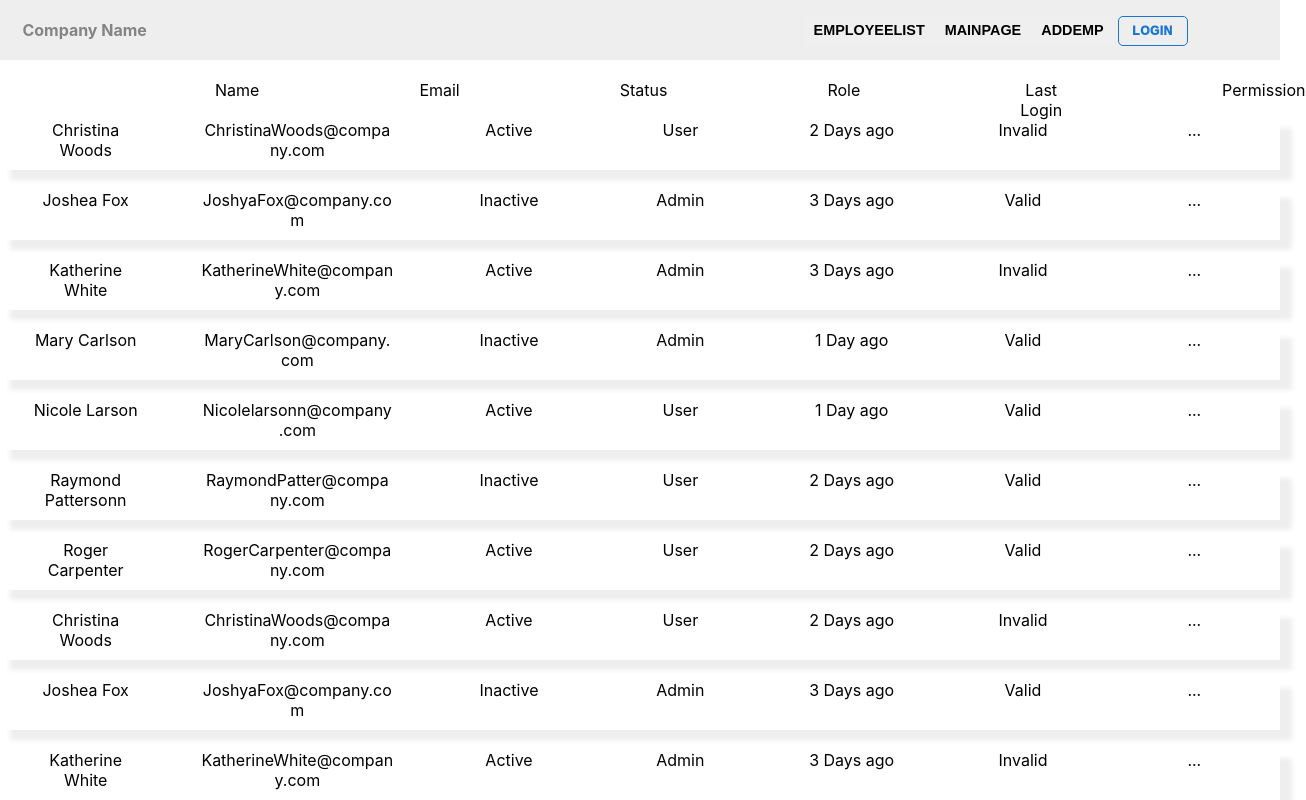
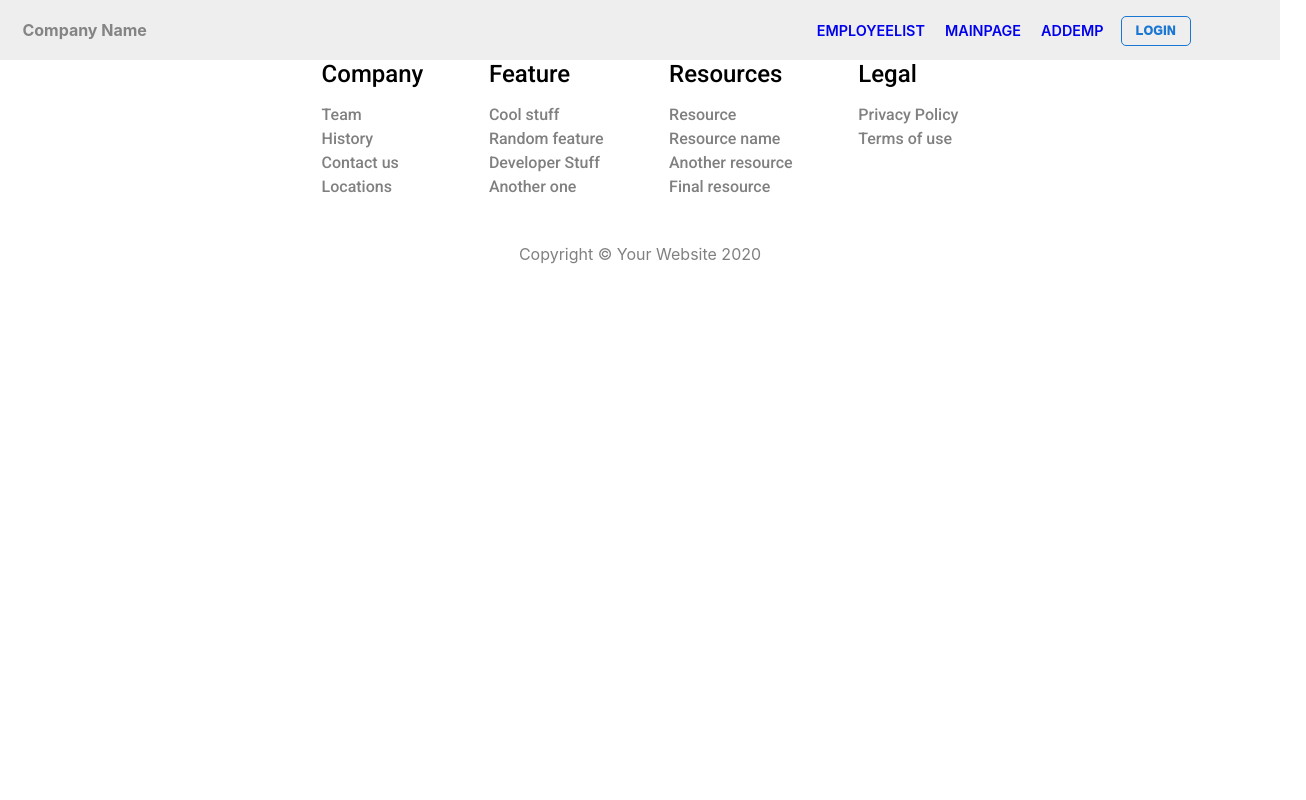
Before and after one commit to MIlanJP/Reactbasic-UI, a React (Create React App) app: page /EmpList in a window 1280 px wide. Shown: the top 800 px of the page, 1306 px wide, since content can reach past the window. Built offline with nearby package versions, Linux system fonts and the light colour scheme.

Commit message:
Added link to Navbar to with Link Tag

```diff
--- a/src/Components/NavBar.js
+++ b/src/Components/NavBar.js
@@ -1,6 +1,5 @@
 import React, { Component } from 'react'
-import MainContainer from './maincontainer/MainContainer'
-
+import {Link} from 'react-router-dom';
 class NavBar extends Component{
     constructor(props){
         super(props)
@@ -18,7 +17,8 @@ class NavBar extends Component{
         let listOfNavBar=[]
         for(let content of this.state.navbar){
             console.log(content)
-            listOfNavBar.push(<button onClick={this.onChangeButton.bind(this,content)}  className='NavBar-content'>{content}</button>)
+            listOfNavBar.push(<Link to={`/${content}`}  className='NavBar-content'>{content}</Link>)
+            // listOfNavBar.push(<a href={`/${content}`}  className='NavBar-content'>{content}</a>)
         }
 
         return (
--- a/src/MainComponent.js
+++ b/src/MainComponent.js
@@ -18,22 +18,21 @@ class MainComponent extends Component {
     }
 
 
-    renderPage(){
-        console.log(this.state.page)
-        if(this.state.page==="MainPage") return <Route exact path='/MainPage'
-         component={MainContainer}  />
-        else if(this.state.page==='EmployeeList') return <Route exact path='/EmpList'
-         component={EmpList}  />
-
-    }
+    // renderPage(){
+    //     console.log(this.state.page)
+    //     if(this.state.page==="MainPage") return <Route exact path='/MainPage'
+    //      component={MainContainer}  />
+    //     else if(this.state.page==='EmployeeList') return <Route exact path='/EmpList'
+    //      component={EmpList}  />
+    // }
 
     render(){
         return(
             <div>
             <Header navbar={this.changePage.bind(this)}  />
             <Route exact path='/' component={MainContainer}  />
-            <Route exact path='/MainPage' component={MainContainer}  />
-            <Route exact path='/EmpList'   component={EmpList}  />
+            <Route  exact  path='/MainPage' component={MainContainer}  />
+            <Route exact path='/EmployeeList'   component={EmpList}  />
             <Footer/>
             </div>
         )
--- a/src/index.js
+++ b/src/index.js
@@ -5,6 +5,7 @@ import App from './App';
 import * as serviceWorker from './serviceWorker';
 import {BrowserRouter} from 'react-router-dom'
 ReactDOM.render(
+
   <BrowserRouter>
   <App />
   </BrowserRouter>,
```
